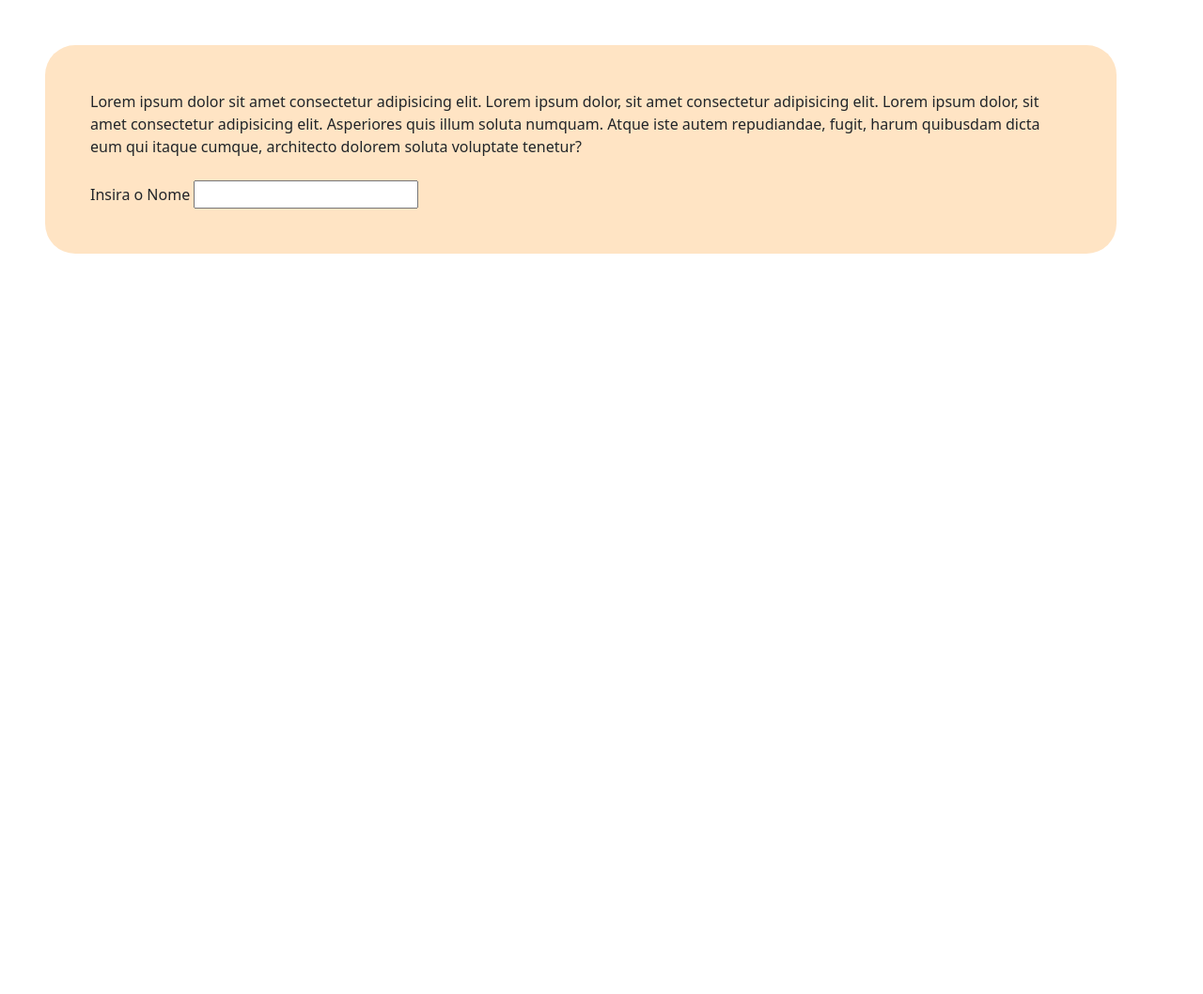
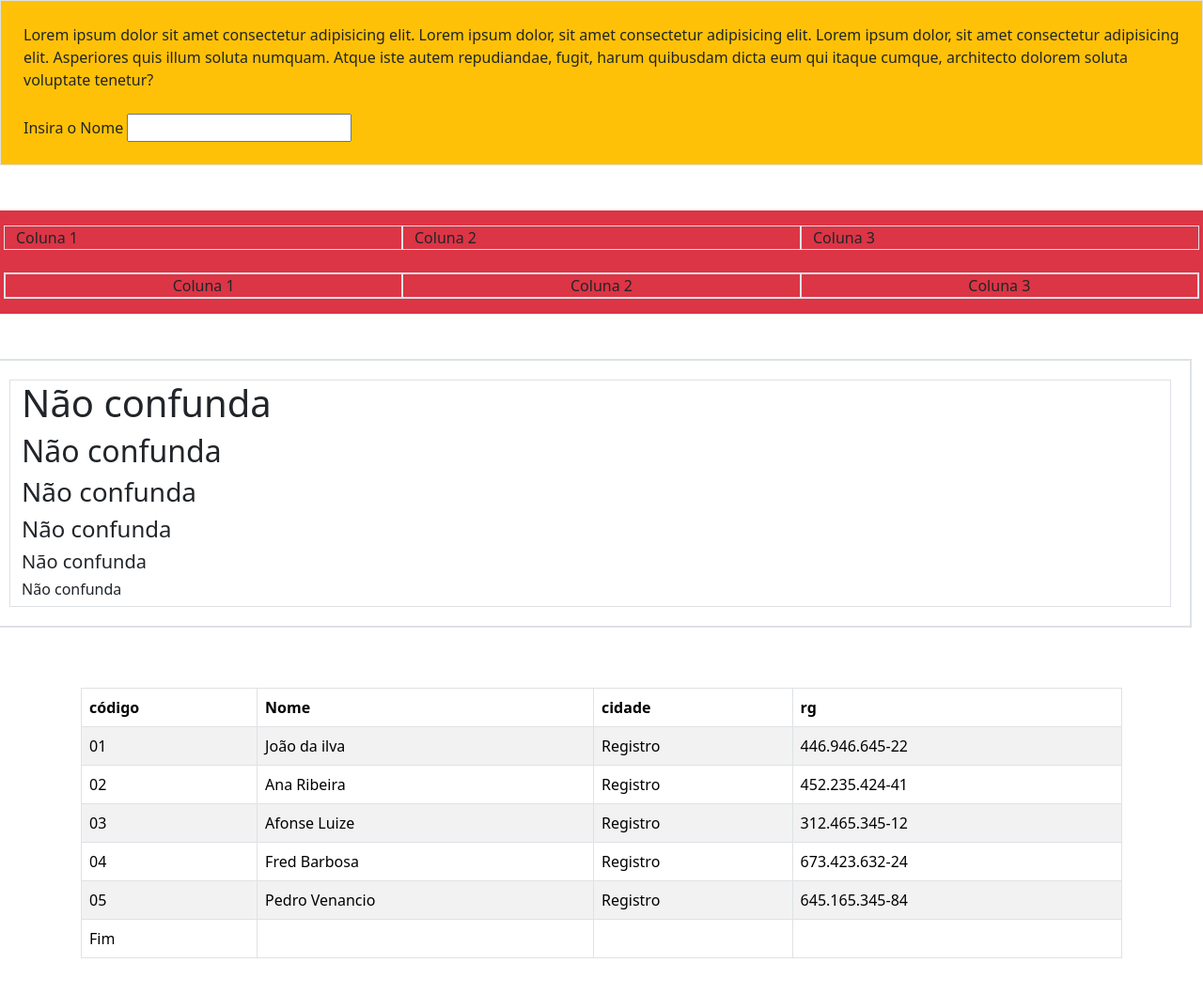
Before and after one commit to sinkktzez/project_bootstrap, a plain HTML site: page index.html in a window 1280 px wide. Shown: the whole page at 94% size. Before the commit the page ends 800 px from the top, so only its background shows below. Drawn offline with nearby package versions, Linux system fonts and the light colour scheme.

Commit message:
Versão 2.0

```diff
--- a/css/style.css
+++ b/css/style.css
@@ -1,7 +1,3 @@
-body{
-    background-color: rgb(138, 138, 138);
+#cor{
+    background-color: rgb(255, 255, 255);
 }
-
-div{
-    background-color: bisque;
-}
--- a/index.html
+++ b/index.html
@@ -7,14 +7,102 @@
     <link href="https://cdn.jsdelivr.net/npm/bootstrap@5.3.3/dist/css/bootstrap.min.css" rel="stylesheet" integrity="sha384-QWTKZyjpPEjISv5WaRU9OFeRpok6YctnYmDr5pNlyT2bRjXh0JMhjY6hW+ALEwIH" crossorigin="anonymous">
     <title>Document</title>
 </head>
-<body>
-    <div class="container m-5 p-5 rounded-5 text-while">
+<body id="cor">
+    <div class="container-xx1 bg-warning border p-4 text-while">
     Lorem ipsum dolor sit amet consectetur adipisicing elit. Lorem ipsum dolor, sit amet consectetur adipisicing elit. Lorem ipsum dolor, sit amet consectetur adipisicing elit. Asperiores quis illum soluta numquam.
     Atque iste autem repudiandae, fugit, harum quibusdam dicta eum qui itaque cumque, architecto dolorem soluta voluptate tenetur?
     <br><br>
     <label>Insira o Nome</label>
     <input type="text">
 </div>
+<div class="container-fluid bg-danger p-3 my-5 border-2">
+    <div class="row">
+        <div class="col border">Coluna 1</div>
+        <div class="col border">Coluna 2</div>
+        <div class="col border">Coluna 3</div>
+    </div>
+    <br>
+    <div class="row border">
+        <div class="col border text-center">Coluna 1</div>
+        <div class="col border text-center">Coluna 2</div>
+        <div class="col border text-center">Coluna 3</div>
+    </div>
+</div>
+
+<div class="row flex container-fluid border p-3 my-5 border-2">
+    <div class="col container-fluid border m-1">
+        <h1>Não confunda</h1>
+        <h2>Não confunda</h2>
+        <h3>Não confunda</h3>
+        <h4>Não confunda</h4>
+        <h5>Não confunda</h5>
+        <h6>Não confunda</h6>
+    </div>
+</div>
+
+    <div class="container p-3 my-5">
+        <table class="table table-bordered table-striped table-hover mx-auto">
+            <thead>
+                <tr>
+                    <th>código</th>
+                    <th>Nome</th>
+                    <th>cidade</th>
+                    <th>rg</th>
+                </tr>
+            </thead>
+    <tbody>
+        <tr>
+            <td>01</td>
+            <td>João da ilva</td>
+            <td>Registro</td>
+            <td>446.946.645-22</td>
+        </tr>
+
+        <tr>
+            <td>02</td>
+            <td>Ana Ribeira</td>
+            <td>Registro</td>
+            <td>452.235.424-41</td>
+        </tr>
+
+        <tr>
+            <td>03</td>
+            <td>Afonse Luize</td>
+            <td>Registro</td>
+            <td>312.465.345-12</td>
+        </tr>
+
+        <tr>
+            <td>04</td>
+            <td>Fred Barbosa</td>
+            <td>Registro</td>
+            <td>673.423.632-24</td>
+        </tr>
+
+        <tr>
+            <td>05</td>
+            <td>Pedro Venancio</td>
+            <td>Registro</td>
+            <td>645.165.345-84</td>
+        </tr>
+
+    </tbody>
+
+    <tfoot>
+        <tr>
+            <td>Fim</td>
+            <td></td>
+            <td></td>
+            <td></td>
+        </tr>
+    </tfoot>
+
+        </table>
+</div>
+
+
+
+
     <script src="https://cdn.jsdelivr.net/npm/bootstrap@5.3.3/dist/js/bootstrap.bundle.min.js" integrity="sha384-YvpcrYf0tY3lHB60NNkmXc5s9fDVZLESaAA55NDzOxhy9GkcIdslK1eN7N6jIeHz" crossorigin="anonymous"></script>
 </body>
 </html>
```
